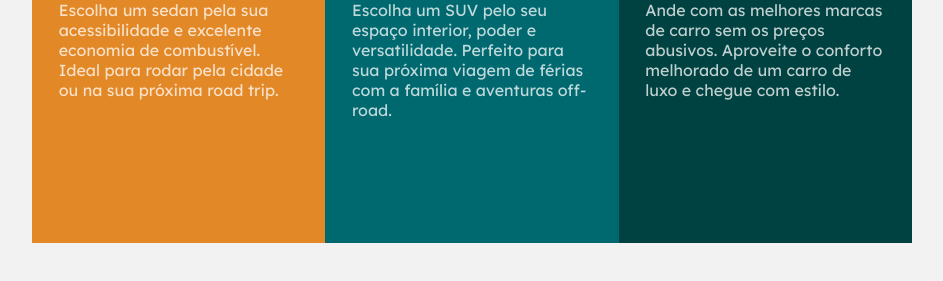
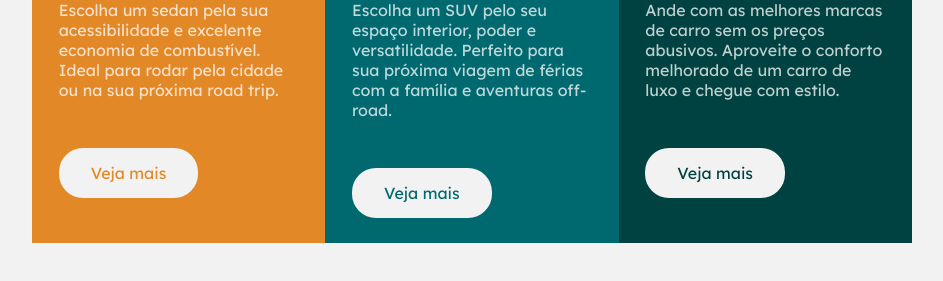
Before and after one commit to yasmine-elhosayny/front-end-mentor-3, a plain HTML site: page index.html in a window 1280 px wide. Shown: the part 269-550 px from the top of the page, without its empty margins (168-1111 px from the left). Drawn offline with Linux system fonts and the light colour scheme.

Commit message:
Sexto commit - Botões

```diff
--- a/estilo.css
+++ b/estilo.css
@@ -54,3 +54,44 @@ body {
 	font-family: Lexend Deca;
 	color: hsla(0, 0%, 100%, 0.75);
 }
+
+/* Botões */
+.button1 {
+	background-color: hsl(0, 0%, 95%);
+  	border: none;
+  	color: hsl(31, 77%, 52%);
+  	padding: 15px 32px;
+  	text-align: center;
+  	text-decoration: none;
+  	display: inline-block;
+  	font-size: 16px;
+  	font-family: Lexend Deca;
+  	border-radius: 1.5rem;
+  	margin-top: 2rem;
+}
+.button2 {
+	background-color: hsl(0, 0%, 95%);
+  	border: none;
+  	color: hsl(184, 100%, 22%);
+  	padding: 15px 32px;
+  	text-align: center;
+  	text-decoration: none;
+  	display: inline-block;
+  	font-size: 16px;
+  	font-family: Lexend Deca;
+  	border-radius: 1.5rem;
+  	margin-top: 2rem;
+}
+.button3 {
+	background-color: hsl(0, 0%, 95%);
+  	border: none;
+  	color: hsl(179, 100%, 13%);
+  	padding: 15px 32px;
+  	text-align: center;
+  	text-decoration: none;
+  	display: inline-block;
+  	font-size: 16px;
+  	font-family: Lexend Deca;
+  	border-radius: 1.5rem;
+  	margin-top: 2rem;
+}
--- a/index.html
+++ b/index.html
@@ -21,6 +21,7 @@
 						<p>Escolha um sedan pela sua acessibilidade e excelente economia
 						de combustível. Ideal para rodar pela cidade ou na sua próxima road trip.</p>
 					</div>
+					<a href="#" class="button1">Veja mais</a>
 				</div>
 			</div>
 			<div id="col-2">
@@ -32,6 +33,7 @@
 						Perfeito para sua próxima viagem de férias com a família e aventuras
 						off-road.</p>
 					</div>
+					<a href="#" class="button2">Veja mais</a>
 				</div>
 			</div>
 			<div id="col-3">
@@ -42,6 +44,7 @@
 						<p>Ande com as melhores marcas de carro sem os preços abusivos. Aproveite
 						o conforto melhorado de um carro de luxo e chegue com estilo.</p>
 					</div>
+					<a href="#" class="button3">Veja mais</a>
 				</div>
 			</div>
 		</div>
```
